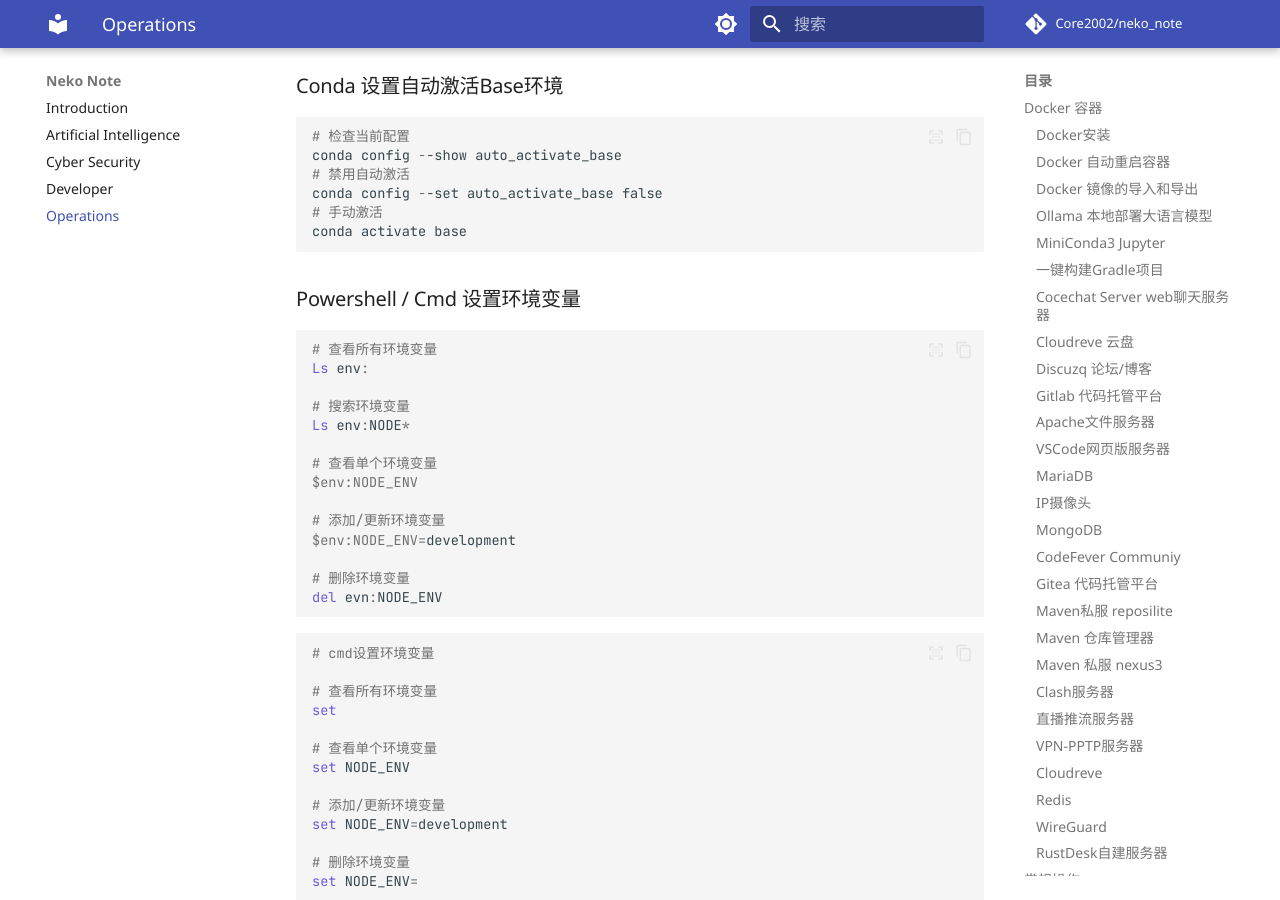
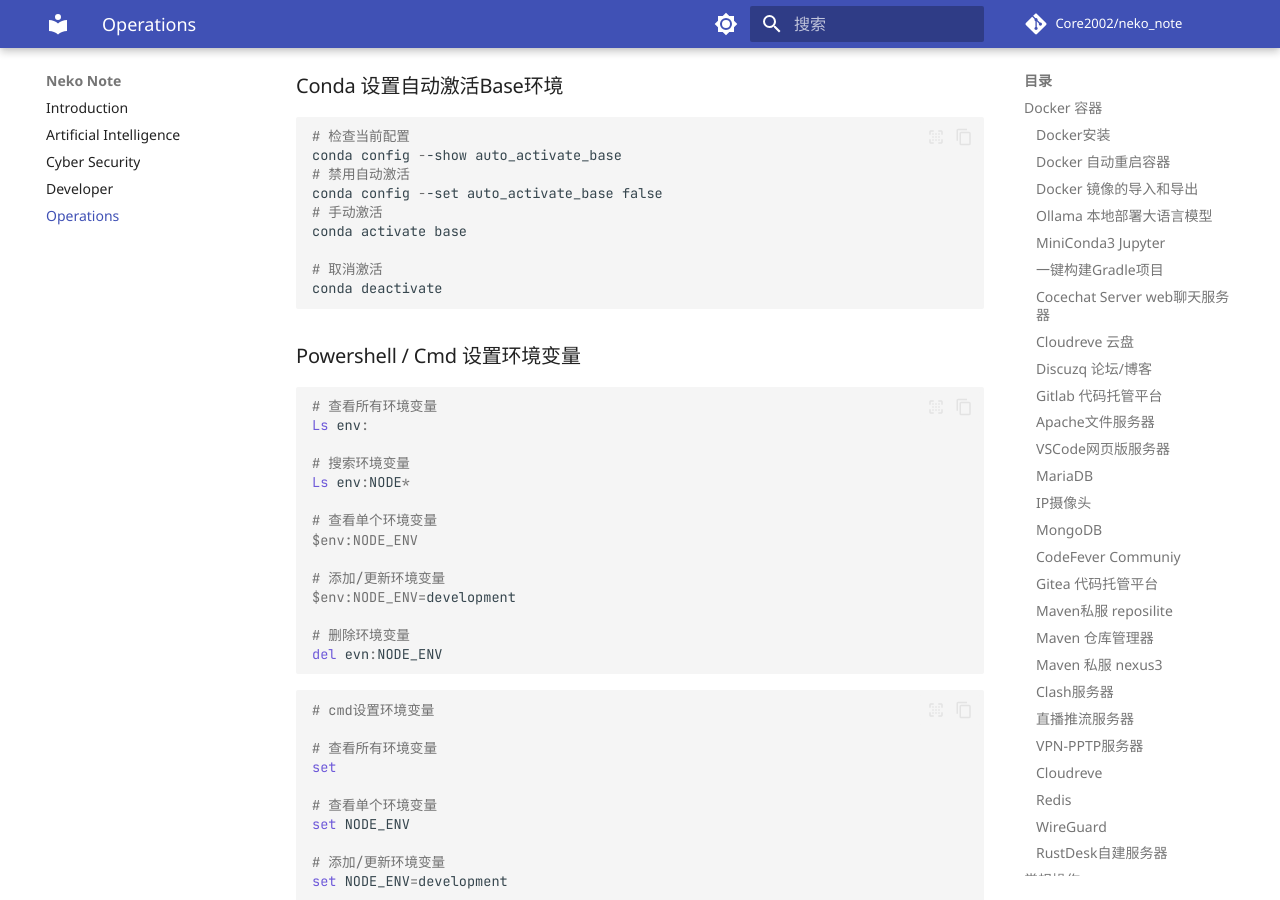
Before and after one commit to Core2002/neko_note, an MkDocs documentation site: the page built from docs/operations.md, in a window 1280 px wide and 900 px high, scrolled down 15257 px. Built offline with MkDocs 1.6.1 and Material for MkDocs 9.7.7, drawn with Linux system fonts in a browser that asks for light colours; comment, search, counter and statistics services are not loaded.

````diff
--- a/docs/operations.md
+++ b/docs/operations.md
@@ -787,6 +787,9 @@
 conda config --set auto_activate_base false
 # 手动激活
 conda activate base
+
+# 取消激活
+conda deactivate
 ```
 
 ### Powershell / Cmd 设置环境变量
````
